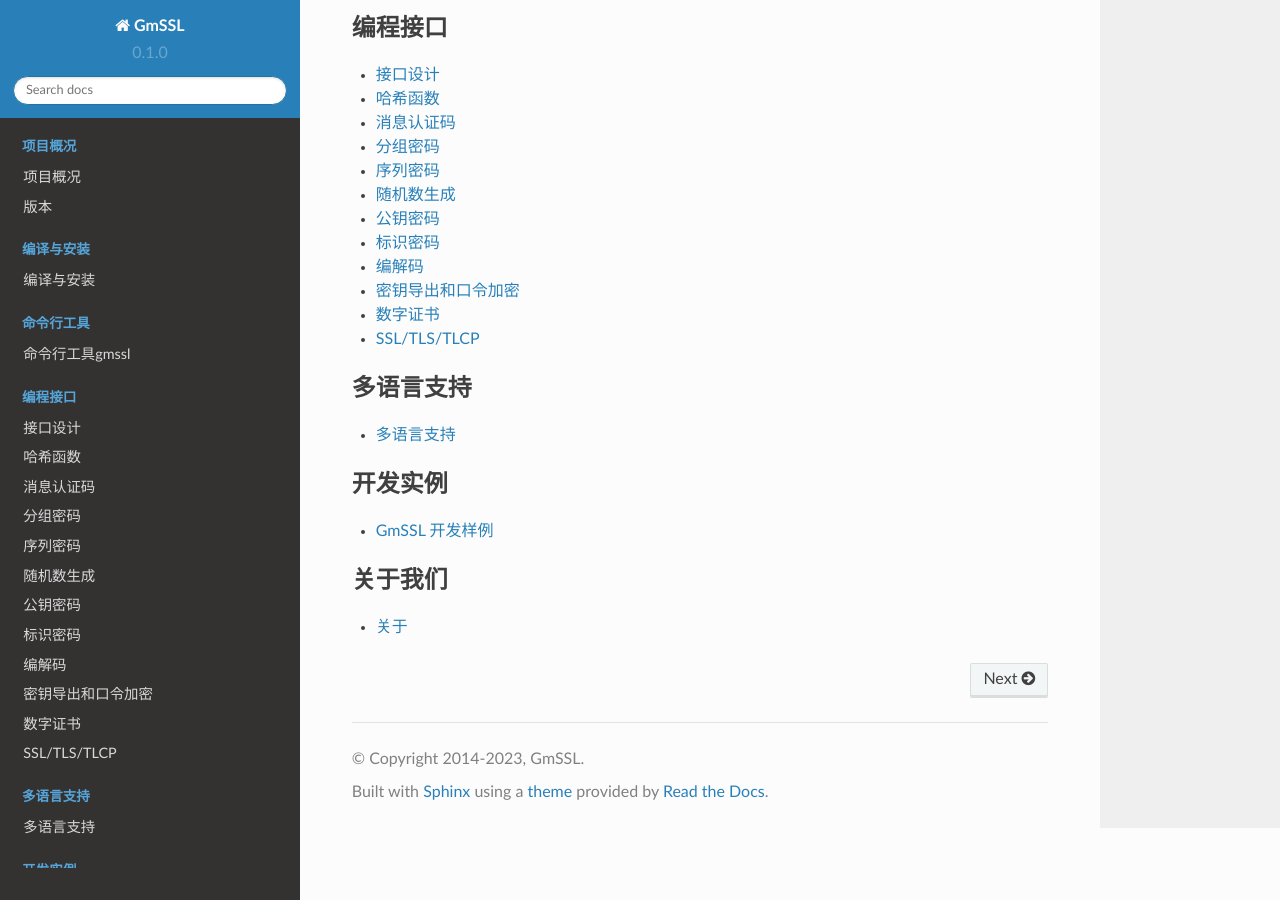
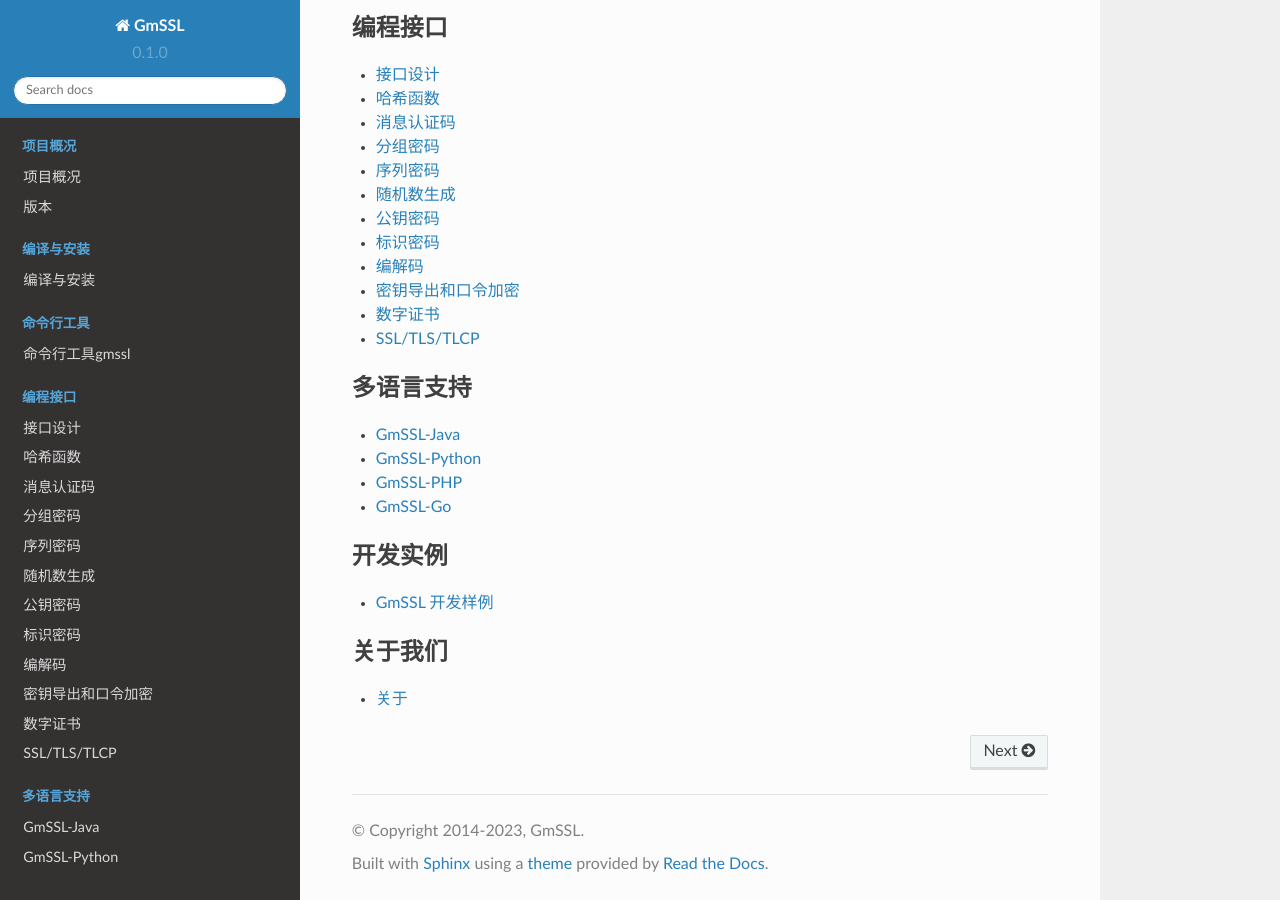
Before and after one commit to zxm256/gmssl-docs, a Sphinx documentation site: the page built from docs/source/index.rst, in a window 1280 px wide and 900 px high, scrolled down 913 px. Built offline with Sphinx 7.4.7 and the Read the Docs theme 2.0.0, drawn with Linux system fonts in a browser that asks for light colours; pages that are not in the unit, such as notebooks, are missing from menus.

Commit message:
Update index.rst

```diff
--- a/docs/source/index.rst
+++ b/docs/source/index.rst
@@ -55,7 +55,10 @@
    :maxdepth: 1
    :caption: 多语言支持
 
-   multi_language/index
+   multi_language/java
+   multi_language/python
+   multi_language/php
+   multi_language/go
 
 .. toctree::
    :maxdepth: 1
```
